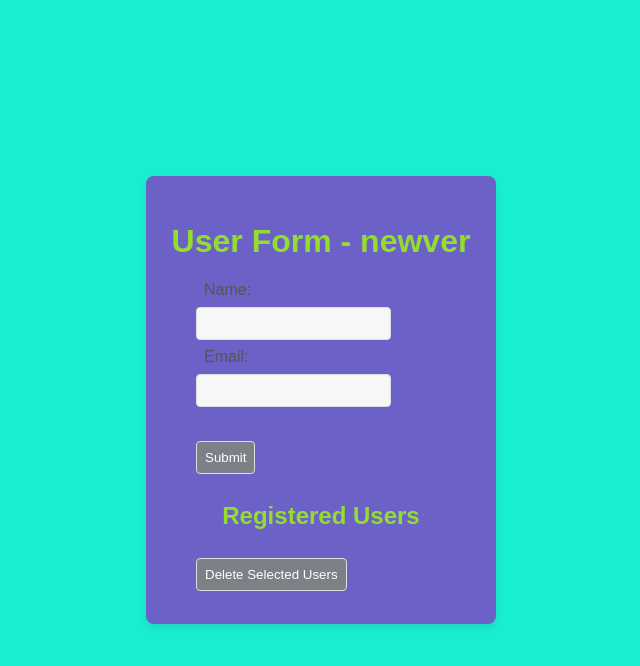
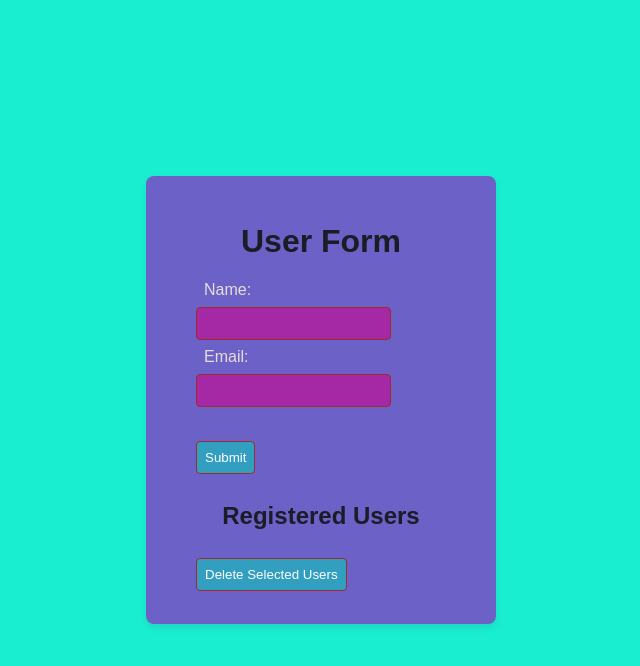
Before and after one commit to idubimm/SEMPERIS-SUMMERY-PROJECT, a Flask app: page /ALL/ in a window 1280 px wide. Shown: the top 666 px of the page, without its empty margins (319-959 px from the left). Run offline with Flask 3, Linux system fonts and the light colour scheme.

```diff
--- a/src/templates/index.html
+++ b/src/templates/index.html
@@ -11,7 +11,7 @@
     body,
     html {
         height: 100%;
-        /* Full height ggg*/
+        /* Full height*/
         margin: 0;
         /* Remove default margin */
         display: flex;
@@ -43,7 +43,7 @@
 
     h1,
     h2 {
-        color: hwb(83 7% 5% / 0.849);
+        color: hwb(77 3% 94% / 0.849);
         /* Bright blue headings */
         text-align: center;
         /* Center headings */
@@ -59,7 +59,7 @@
     }
 
     label {
-        color: #555;
+        color: #e6dddd;
         /* Dark grey for labels */
     }
 
@@ -72,21 +72,21 @@
         /* Space out elements */
         box-sizing: border-box;
         border-radius: 4px;
-        border: 1px solid #ddd;
+        border: 1px solid #a02a2a;
         /* Light grey border */
-        background-color: #f7f7f7;
+        background-color: #a529a5;
         /* Very light grey background */
     }
 
     input[type="submit"] {
-        background-color: #7b8186;
+        background-color: #329fc0;
         /* Bright blue for submit buttons */
         color: white;
         cursor: pointer;
     }
 
     input[type="submit"]:hover {
-        background-color: rgb(105, 108, 110);
+        background-color: rgb(53, 120, 165);
         /* Slightly darker blue on hover */
     }
 
@@ -113,7 +113,7 @@
 
 
     <div class="container">
-        <h1>User Form - newver</h1>
+        <h1>User Form</h1>
         <form action="/save" method="post">
             <label for="name">Name:</label><br>
             <input type="text" id="name" name="name" required><br>
```
Also changed, not shown: 2 other files.
